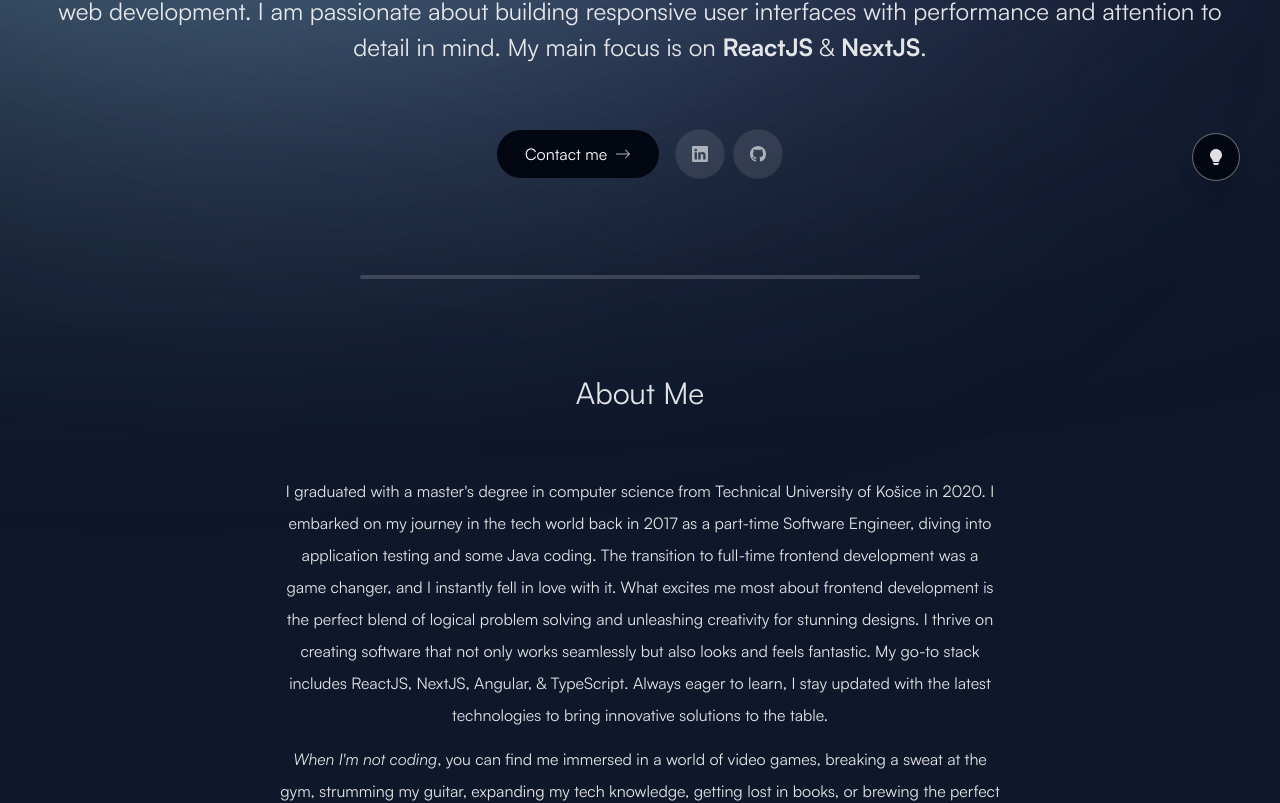
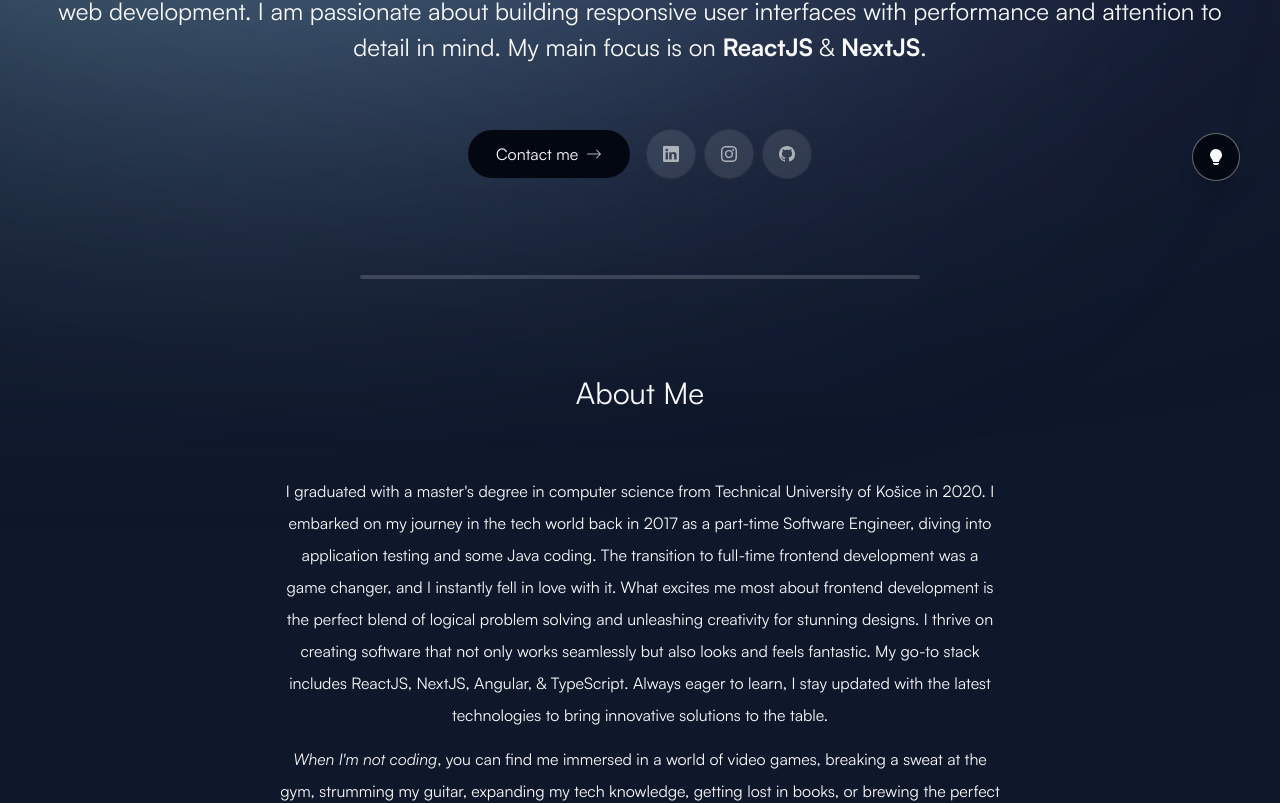
Before and after one commit to mark-fender/my-portfolio, a Next.js app: page / in a window 1280 px wide. Shown: the part 579-1382 px from the top of the page. Built offline with nearby package versions, Linux system fonts and the light colour scheme; no server answers.

Commit message:
stacking animation on project cards

```diff
--- a/src/app/globals.css
+++ b/src/app/globals.css
@@ -3,5 +3,5 @@
 @tailwind utilities;
 
 .borderBlack {
-  @apply border border-black/10;
+  @apply border border-black/15;
 }
--- a/src/app/layout.tsx
+++ b/src/app/layout.tsx
@@ -39,7 +39,7 @@
     <html lang='en' className='!scroll-smooth' suppressHydrationWarning>
       <body
         className={`${satoshi.className}  bg-slate-200 text-gray-950 relative pt-28 sm:pt-36
-      dark:bg-slate-900 dark:text-gray-50 dark:text-opacity-90`}>
+      dark:bg-slate-900 dark:text-gray-50 dark:text-opacity-900 overscroll-none`}>
         <div
           className='bg-[#a6afec] absolute top-[-6rem] -z-10 right-[11rem] 2xl:right-[25rem] h-[31.25rem] w-[31.25rem] rounded-full blur-[15rem]
           sm:w-[68.75rem] dark:bg-[#5b639e]'
--- a/src/components/About.tsx
+++ b/src/components/About.tsx
@@ -15,7 +15,7 @@
       className='max-w-[45rem] text-center leading-8 scroll-mt-36'
       initial={{ opacity: 0, y: 100 }}
       animate={{ opacity: 1, y: 0 }}
-      transition={{ delay: 0.15 }}
+      transition={{ delay: 0.25 }}
       id='about'>
       <SectionHeading>About me</SectionHeading>
       <p className='mb-3'>
--- a/src/components/Header.tsx
+++ b/src/components/Header.tsx
@@ -13,11 +13,11 @@
     <header className='z-[100] relative'>
       <motion.div
         className='fixed top-0 left-1/2 -translate-x-1/2 h-[4.5rem] w-full rounded-none
-        border border-white border-opacity-40 bg-white bg-opacity-80 shadow-lg shadow-black/[0.03] backdrop-blur-[0.5rem]
-        sm:top-6 sm:h-[3.25rem] sm:w-[36rem] sm:rounded-full dark:bg-gray-950 dark:border-black/40 dark:bg-opacity-75'
+        border border-white border-opacity-40 bg-white bg-opacity-90 shadow-lg shadow-black/[0.03] backdrop-blur-[0.5rem]
+        sm:top-6 sm:h-[3.25rem] sm:w-[36rem] sm:rounded-full dark:bg-gray-900 dark:border-black/40 dark:bg-opacity-90'
         initial={{ y: -100, x: '-50%', opacity: 0 }}
         animate={{ y: 0, x: '-50%', opacity: 1 }}
-        transition={{ duration: 0.5 }}
+        transition={{ duration: 0.75 }}
       />
       <nav className='flex fixed top-[0.15rem] left-1/2 h-12 -translate-x-1/2 py-2 sm:top-[1.7rem] sm:h-[initial] sm:py-0'>
         <ul className='flex w-[22rem] flex-wrap items-center justify-center gap-y-1 text-[0.9rem] font-medium text-gray-500 sm:w-[initial] sm:flex-nowrap sm:gap-5'>
@@ -27,7 +27,7 @@
               className='h-3/4 flex items-center justify-center relative'
               initial={{ y: -100, opacity: 0 }}
               animate={{ y: 0, opacity: 1 }}
-              transition={{ duration: 0.5 }}>
+              transition={{ duration: 0.75 }}>
               <Link
                 href={link.hash}
                 className={clsx(
--- a/src/components/Intro.tsx
+++ b/src/components/Intro.tsx
@@ -4,7 +4,7 @@
 import photo from '/public/assets/photo.jpeg';
 import { motion } from 'framer-motion';
 import Link from 'next/link';
-import { BsArrowRight, BsGithub, BsLinkedin } from 'react-icons/bs';
+import { BsArrowRight, BsGithub, BsInstagram, BsLinkedin } from 'react-icons/bs';
 import useSectionInView from '@/hooks/useSectionInView';
 import useIsMobile from '@/hooks/useIsMobile';
 
@@ -20,7 +20,7 @@
           className='mb-8'
           initial={{ opacity: 0, scale: 0 }}
           animate={{ opacity: 1, scale: 1 }}
-          transition={{ type: 'tween', duration: 0.5 }}>
+          transition={{ type: 'tween', duration: 0.6 }}>
           <Image
             src={photo}
             alt='marek-lipcak-portrait'
@@ -70,6 +70,14 @@
             focus:scale-105 hover:text-gray-950 hover:scale-105 active:scale-102 transition group cursor-pointer borderBlack'>
             <BsLinkedin />
           </a>
+
+          <a
+            href='https://www.instagram.com/marek.lipcak/'
+            target='_blank'
+            className='bg-white p-4 flex text-gray-700 items-center gap-2 rounded-full dark:text-white/60 dark:bg-white/10
+            focus:scale-105 hover:text-gray-950 hover:scale-105 active:scale-102 transition group cursor-pointer borderBlack'>
+            <BsInstagram />
+          </a>
           <a
             href='https://github.com/mark-fender'
             target='_blank'
--- a/src/components/PositionDetail.tsx
+++ b/src/components/PositionDetail.tsx
@@ -10,8 +10,8 @@
     opacity: 1,
     x: 0,
     transition: {
-      duration: 0.6,
-      delay: 0.15 * index,
+      duration: 0.75,
+      delay: 0.1 * index,
     },
   }),
 };
--- a/src/components/Project.tsx
+++ b/src/components/Project.tsx
@@ -1,30 +1,39 @@
 'use client';
 
 import { projectsData } from '@/lib/data';
-import { motion, useScroll, useTransform } from 'framer-motion';
+import { motion, MotionValue, useTransform } from 'framer-motion';
 import { useRef } from 'react';
 
-type ProjectProps = (typeof projectsData)[number];
+type ProjectProps = (typeof projectsData)[number] & {
+  index: number;
+  progress: MotionValue<number>;
+  range: [number, number];
+  targetScale: number;
+};
 
-const Project = ({ title, description, tags }: ProjectProps) => {
+const Project = ({
+  index,
+  progress,
+  range,
+  targetScale,
+  title,
+  description,
+  tags,
+}: ProjectProps) => {
   const projectRef = useRef<HTMLDivElement>(null);
 
-  const { scrollYProgress } = useScroll({ target: projectRef, offset: ['0 1', '1.33 1'] });
-
-  const scaleProgress = useTransform(scrollYProgress, [0, 1], [0.75, 1]);
-  const opacityProgress = useTransform(scrollYProgress, [0, 1], [0.5, 1]);
+  const scale = useTransform(progress, range, [1, targetScale]);
 
   return (
-    <motion.div
-      className='mb-3 sm:mb-8 last:mb-0'
-      ref={projectRef}
-      style={{ scale: scaleProgress, opacity: opacityProgress }}>
-      <section className='flex flex-col justify-between bg-slate-300 max-w-[50rem] hover:scale-105 transition sm:h-[25rem] max-h-fit mb-8 borderBlack p-8 rounded-lg shadow-lg shadow-black/[0.10] dark:bg-opacity-10'>
+    <motion.div ref={projectRef} style={{ scale }} className='sticky top-24 sm:top-40'>
+      <section
+        style={{ top: `${index * 25}px` }}
+        className='relative flex flex-col justify-between bg-slate-300 max-w-[60rem] transition h-[45rem] sm:max-h-[25rem] mb-16 borderBlack p-8 rounded-lg shadow-lg shadow-black/[0.10] dark:bg-slate-600 dark:border dark:border-black/25'>
         <div>
           <h3 className='text-2xl font-semibold'>{title}</h3>
           <p className='mt-8 leading-relaxed'>{description}</p>
         </div>
-        <ul className='flex flex-wrap mt-8 mb-2 gap-2'>
+        <ul className='hidden sm:flex flex-wrap mt-8 mb-2 gap-2 '>
           {tags.map((tag, index) => (
             <li
               key={index}
--- a/src/components/Projects.tsx
+++ b/src/components/Projects.tsx
@@ -4,18 +4,35 @@
 import Project from '@/components/Project';
 import { projectsData } from '@/lib/data';
 import useSectionInView from '@/hooks/useSectionInView';
-import useIsMobile from '@/hooks/useIsMobile';
+import { useRef } from 'react';
+import { useScroll } from 'framer-motion';
 
 const Projects = () => {
-  const { isMobile } = useIsMobile();
-  const { ref } = useSectionInView({ sectionName: 'Projects', threshold: isMobile ? 0.2 : 0.5 });
+  const { ref } = useSectionInView({ sectionName: 'Projects', threshold: 0.2 });
+  const projectsRef = useRef<HTMLDivElement>(null);
+  const { scrollYProgress } = useScroll({
+    target: projectsRef,
+    offset: ['start end', 'end end'],
+  });
 
   return (
-    <section ref={ref} id='projects' className='scroll-mt-36'>
-      <SectionHeading>My Projects</SectionHeading>
-        {projectsData.map((project, index) => (
-          <Project key={index} {...project} />
-        ))}
+    <section ref={ref} id='projects' className='scroll-mt-36 mb-16'>
+      <div ref={projectsRef}>
+        <SectionHeading>My Projects</SectionHeading>
+        {projectsData.map((project, index) => {
+          const targetScale = 1 - (projectsData.length - index) * 0.05;
+          return (
+            <Project
+              key={index}
+              index={index}
+              {...project}
+              range={[index * 0.25, 1]}
+              targetScale={targetScale}
+              progress={scrollYProgress}
+            />
+          );
+        })}
+      </div>
     </section>
   );
 };
--- a/src/components/Skills.tsx
+++ b/src/components/Skills.tsx
@@ -31,7 +31,7 @@
         {skillsData.map((skill, index) => (
           <motion.li
             key={index}
-            className='bg-slate-300 borderBlack rounded-xl px-5 py-3 shadow-md shadow-black/[0.10] dark:bg-opacity-5'
+            className='bg-slate-300 borderBlack rounded-xl px-5 py-3 shadow-md shadow-black/[0.10] dark:bg-slate-600'
             variants={fadeInAnimationVariants}
             initial={'initial'}
             whileInView='animate'
--- a/src/components/ThemeSwitcher.tsx
+++ b/src/components/ThemeSwitcher.tsx
@@ -22,7 +22,11 @@
       rounded-full flex items-center justify-center hover:scale-[1.15]
       active:scale-105 transition-all dark:bg-gray-950'
       onClick={switchTheme}>
-      {resolvedTheme === ThemeModes.LIGHT ? <BsLightbulbOff /> : <BsLightbulbFill />}
+      {resolvedTheme && resolvedTheme === ThemeModes.LIGHT ? (
+        <BsLightbulbOff />
+      ) : (
+        <BsLightbulbFill />
+      )}
     </button>
   );
 };
```
